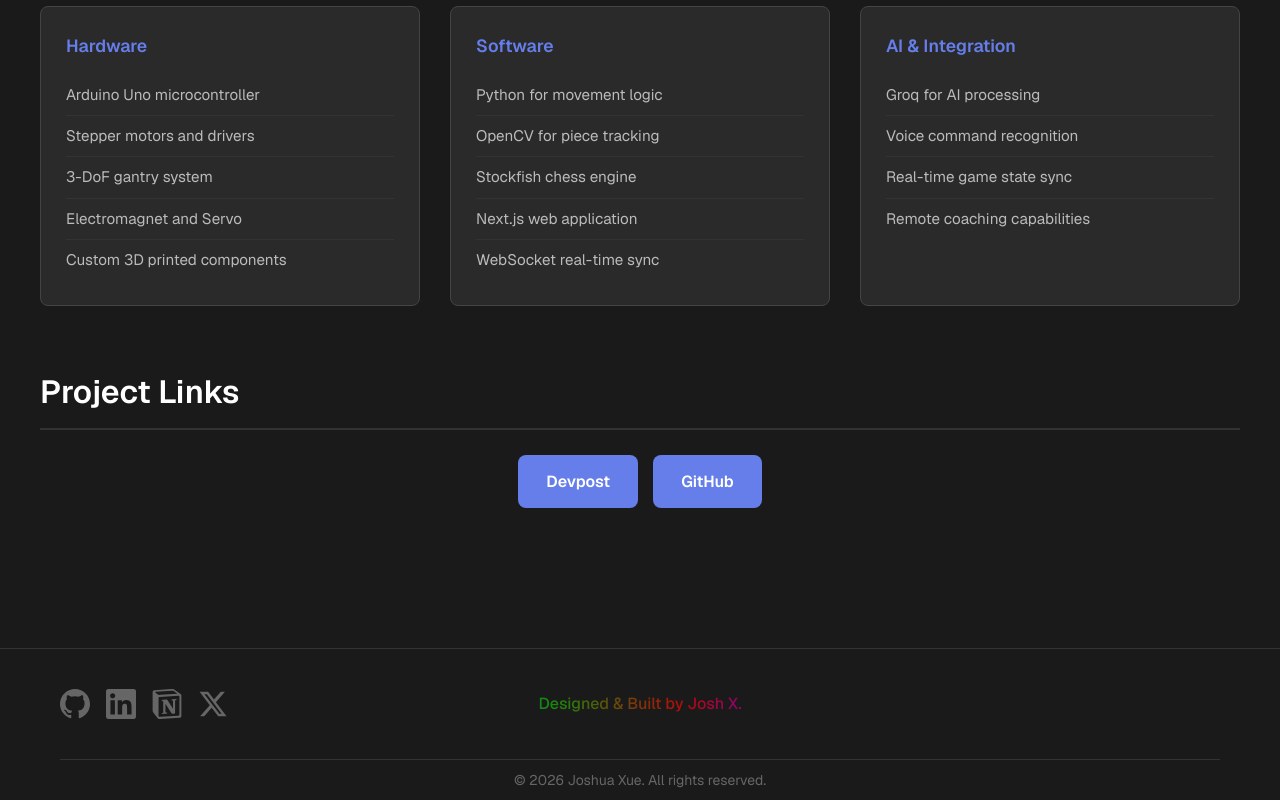
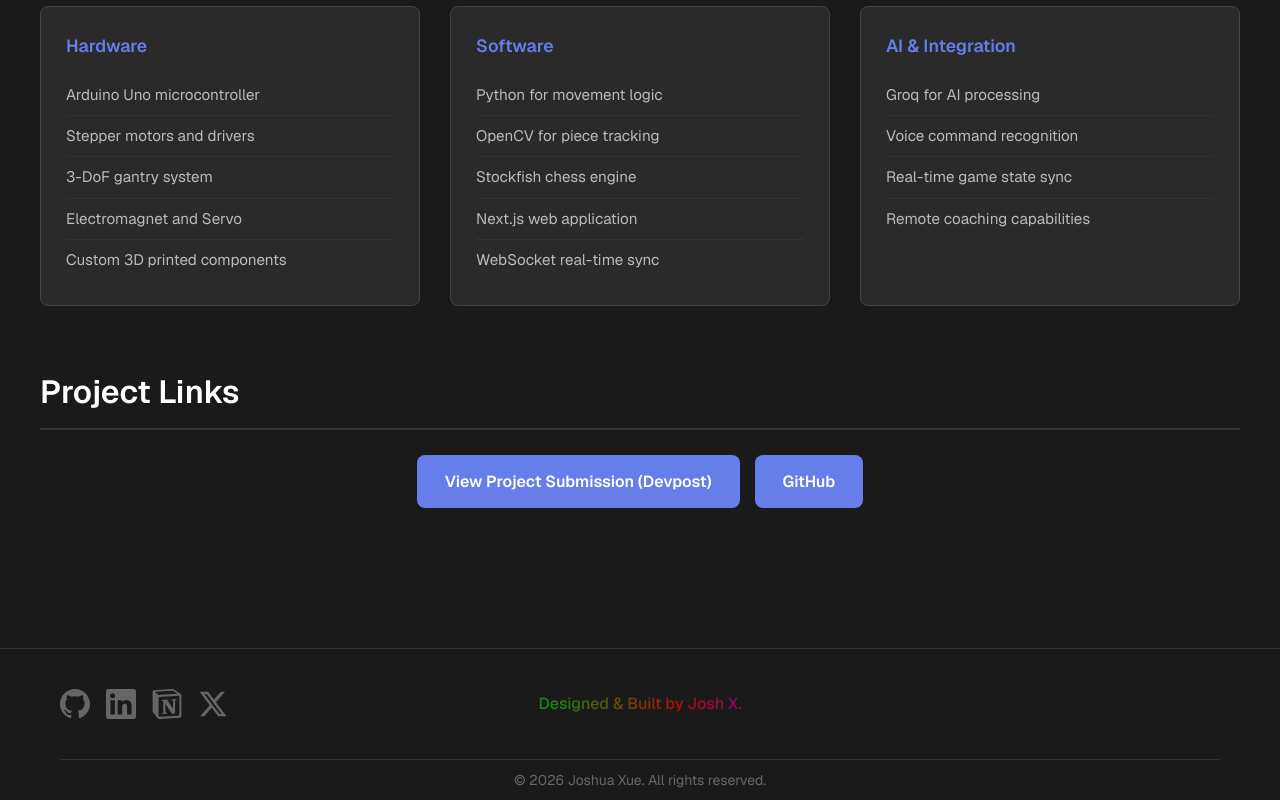
Before and after one commit to xuej41/portfolio-v2, a React (Vite) app: page /projects/chessmate in a window 1280 px wide. Shown: the part 5627-6427 px from the top of the page. Built offline with nearby package versions, Linux system fonts and the light colour scheme.

Commit message:
Update Devpost button text

```diff
--- a/src/pages/ChessMate.jsx
+++ b/src/pages/ChessMate.jsx
@@ -293,7 +293,7 @@
               target="_blank"
               rel="noopener noreferrer"
             >
-              Devpost
+              View Project Submission (Devpost)
             </a>
             <a
               href="https://github.com/o-bm/ChessMate"
```
